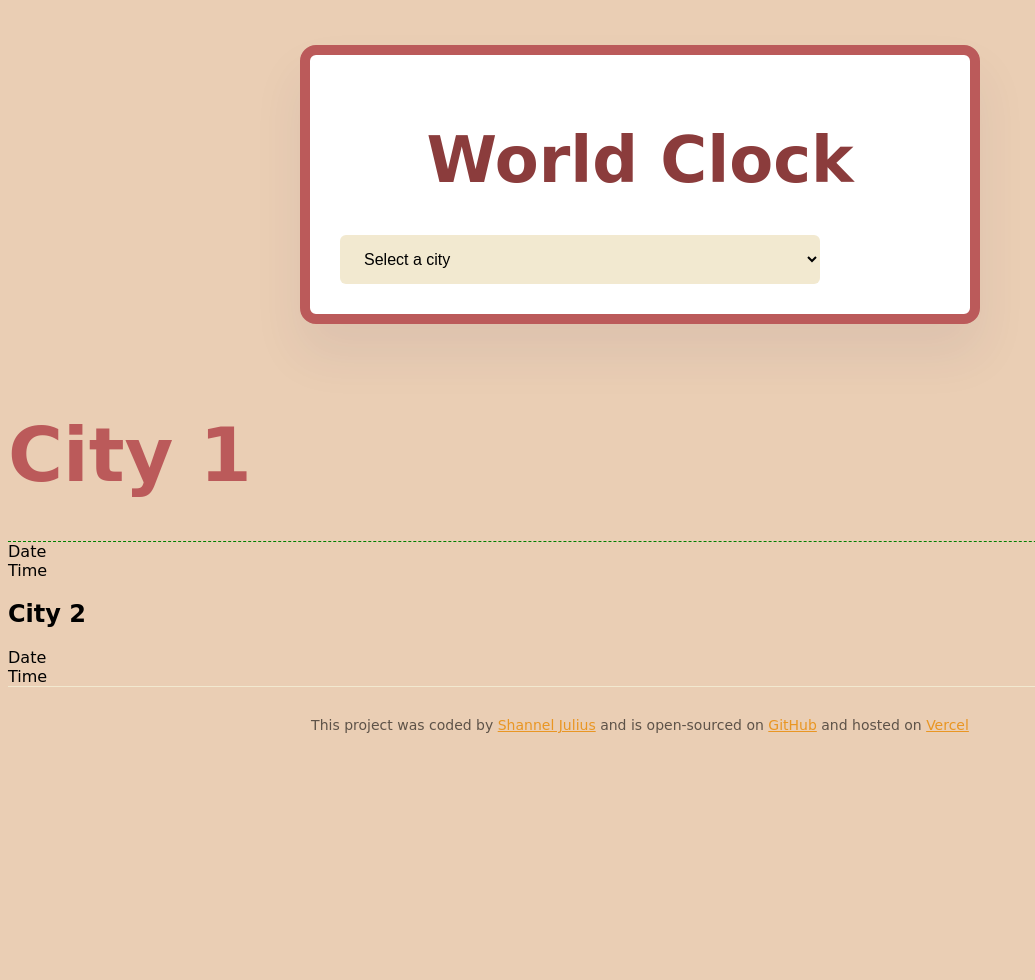
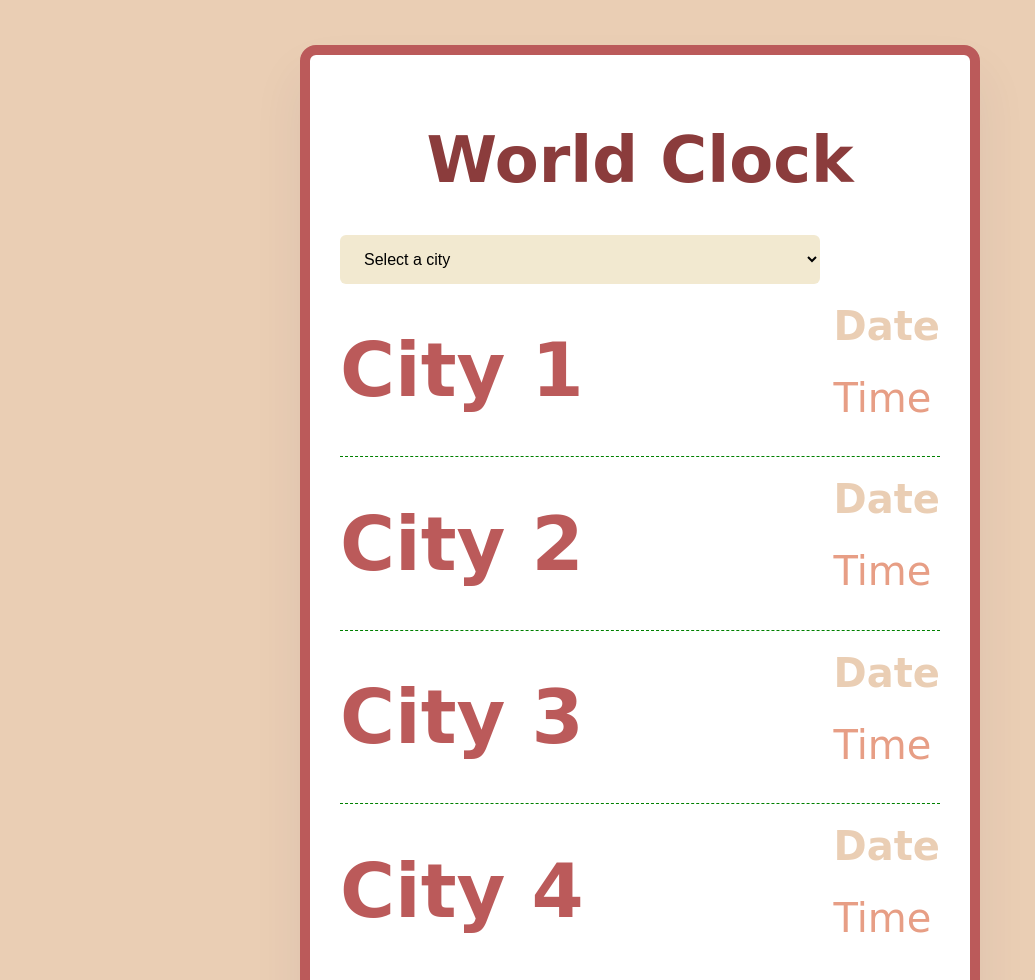
Before and after one commit to xinsanitiix/World-clock, a plain HTML site: page index.html in a window 1280 px wide. Shown: the top 980 px of the page, without its empty margins (0-1035 px from the left). Before the commit the page ends 800 px from the top, so only its background shows below. Drawn offline with Linux system fonts and the light colour scheme.

Commit message:
structuring the page

```diff
--- a/index.html
+++ b/index.html
@@ -7,25 +7,51 @@
     <title>World Clock</title>
   </head>
   <body>
+
     <div class="container">
       <h1>World Clock</h1>
-      <select name="" id="">
+      <header>
+        </form>
+      <select name="" id="dropdown">
         <option value="">Select a city</option>
         <option value="">Madrid</option>
         <option value="">New York</option>
         <option value="">Bahía</option>
         <option value="">Honolulu</option>
       </select>
+
+      <div class="city">
+        <h2>City 1</h2>
+        <div class="details">
+          <div class="date">Date</div>
+          <div class="time">Time</div>
+        </div>
+      </div>
+
+      <div class="city">
+        <h2>City 2</h2>
+        <div class="details">
+          <div class="date">Date</div>
+          <div class="time">Time</div>
+        </div>
+      </div>
+          <div class="city">
+        <h2>City 3</h2>
+        <div class="details">
+          <div class="date">Date</div>
+          <div class="time">Time</div>
+        </div>
+      </div>
+
+      <div class="city">
+        <h2>City 4</h2>
+        <div class="details">
+          <div class="date">Date</div>
+          <div class="time">Time</div>
+        </div>
+      </div>
     </div>
-    <div class="city">
-      <h2>City 1</h2>
-    </div>
-    <div class="date-1">Date</div>
-    <div class="time-1">Time</div>
-    <h2>City 2</h2>
-    </div>
-    <div class="date-2">Date</div>
-    <div class="time-2">Time</div>
+
     <footer>
       This project was coded by
       <a href="https://github.com/xinsanitiix">Shannel Julius</a> and is
```
